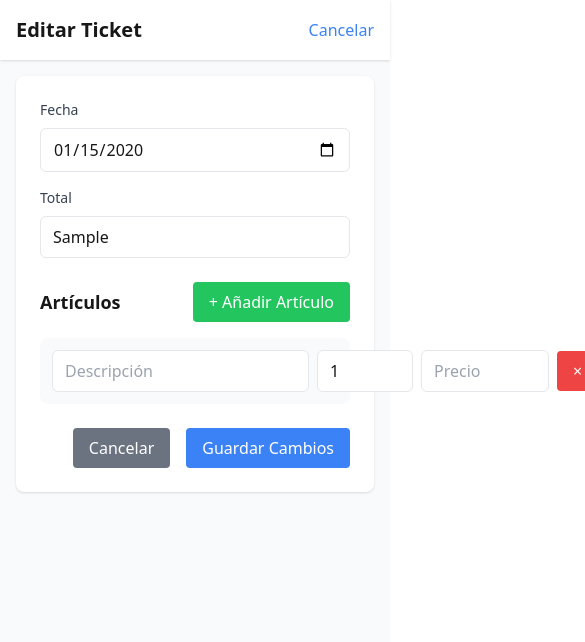
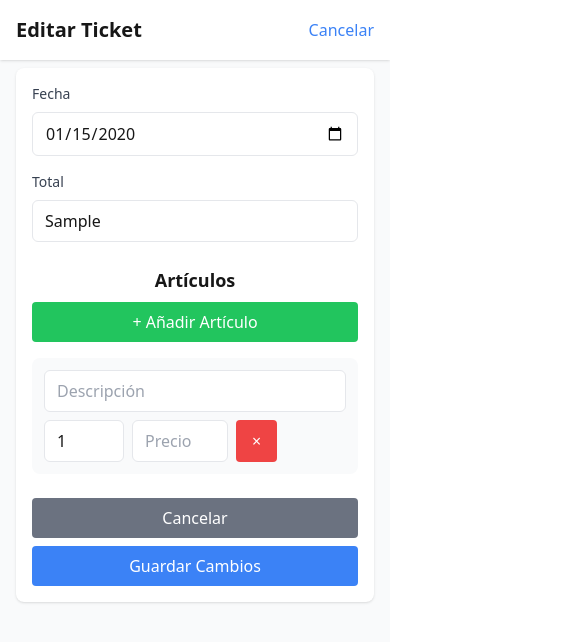
Before and after one commit to CaraiApp/tickets-app, a Next.js app: page /tickets/editar/1 in a window 390 px wide. Both pictures are taken after typing "2020-01-15", "Sample" into the empty fields and a click on the button "+ Añadir Artículo". Shown: the top 642 px of the page, 585 px wide, since content can reach past the window. Built offline with nearby package versions, Linux system fonts and the light colour scheme; no server answers; the database is empty.

Commit message:
Descripción de los cambios

```diff
--- a/src/app/tickets/editar/[id]/page.js
+++ b/src/app/tickets/editar/[id]/page.js
@@ -140,7 +140,7 @@ export default function EditarTicket() {
   }
 
   return (
-    <div className="min-h-screen bg-gray-50 dark:bg-gray-900">
+    <div className="min-h-screen bg-gray-50 dark:bg-gray-900 pb-20">
       <header className="p-4 bg-white dark:bg-gray-800 shadow">
         <div className="container mx-auto flex justify-between items-center">
           <h1 className="text-xl font-bold">Editar Ticket</h1>
@@ -150,8 +150,8 @@ export default function EditarTicket() {
         </div>
       </header>
 
-      <div className="container mx-auto p-4 max-w-2xl">
-        <div className="bg-white dark:bg-gray-800 rounded-lg shadow p-6 mb-6">
+      <div className="container mx-auto px-4 py-2 max-w-2xl">
+        <div className="bg-white dark:bg-gray-800 rounded-lg shadow p-4 sm:p-6 mb-6">
           <div className="grid grid-cols-1 md:grid-cols-2 gap-4 mb-4">
             <div>
               <label className="block text-sm font-medium text-gray-700 dark:text-gray-300 mb-2">
@@ -185,7 +185,7 @@ export default function EditarTicket() {
               <img
                 src={imagenUrl}
                 alt="Ticket"
-                className="max-w-full h-auto max-h-96 mx-auto rounded-md"
+                className="max-w-full h-auto max-h-96 mx-auto rounded-md object-contain"
               />
               <input
                 type="text"
@@ -198,11 +198,11 @@ export default function EditarTicket() {
           )}
 
           <div className="mt-6">
-            <div className="flex justify-between items-center mb-4">
-              <h3 className="text-lg font-semibold">Artículos</h3>
+            <div className="flex flex-col sm:flex-row justify-between items-center mb-4">
+              <h3 className="text-lg font-semibold mb-2 sm:mb-0">Artículos</h3>
               <button
                 onClick={addItem}
-                className="bg-green-500 hover:bg-green-600 text-white py-2 px-4 rounded"
+                className="bg-green-500 hover:bg-green-600 text-white py-2 px-4 rounded w-full sm:w-auto"
               >
                 + Añadir Artículo
               </button>
@@ -212,29 +212,30 @@ export default function EditarTicket() {
               {items.map((item, index) => (
                 <div
                   key={index}
-                  className="flex items-center space-x-2 bg-gray-50 dark:bg-gray-700 p-3 rounded-lg"
+                  className="flex flex-col sm:flex-row items-center space-y-2 sm:space-y-0 sm:space-x-2 bg-gray-50 dark:bg-gray-700 p-3 rounded-lg"
                 >
                   <input
                     type="text"
                     placeholder="Descripción"
                     value={item.descripcion}
                     onChange={(e) => updateItem(index, 'descripcion', e.target.value)}
-                    className="flex-grow px-3 py-2 border rounded-md dark:bg-gray-600 dark:border-gray-500"
+                    className="w-full sm:flex-grow px-3 py-2 border rounded-md dark:bg-gray-600 dark:border-gray-500"
                   />
+                  <div className="w-full sm:w-auto flex space-x-2">
                     <input
                       type="number"
-                    placeholder="Cantidad"
+                      placeholder="Cant."
                       value={item.cantidad}
                       onChange={(e) => updateItem(index, 'cantidad', e.target.value)}
                       min="1"
-                    className="w-24 px-3 py-2 border rounded-md dark:bg-gray-600 dark:border-gray-500"
+                      className="w-20 px-3 py-2 border rounded-md dark:bg-gray-600 dark:border-gray-500"
                     />
                     <input
                       type="text"
                       placeholder="Precio"
                       value={item.precio}
                       onChange={(e) => updateItem(index, 'precio', e.target.value)}
-                    className="w-32 px-3 py-2 border rounded-md dark:bg-gray-600 dark:border-gray-500"
+                      className="w-24 px-3 py-2 border rounded-md dark:bg-gray-600 dark:border-gray-500"
                     />
                     <button
                       onClick={() => removeItem(index)}
@@ -243,20 +244,21 @@ export default function EditarTicket() {
                       &times;
                     </button>
                   </div>
+                </div>
               ))}
             </div>
           </div>
 
-          <div className="mt-6 flex justify-end space-x-4">
+          <div className="mt-6 flex flex-col sm:flex-row justify-end space-y-2 sm:space-y-0 sm:space-x-4">
             <button
               onClick={() => router.push(`/tickets/${id}`)}
-              className="bg-gray-500 hover:bg-gray-600 text-white py-2 px-4 rounded"
+              className="w-full sm:w-auto bg-gray-500 hover:bg-gray-600 text-white py-2 px-4 rounded"
             >
               Cancelar
             </button>
             <button
               onClick={guardarCambios}
-              className="bg-blue-500 hover:bg-blue-600 text-white py-2 px-4 rounded"
+              className="w-full sm:w-auto bg-blue-500 hover:bg-blue-600 text-white py-2 px-4 rounded"
             >
               Guardar Cambios
             </button>
@@ -267,7 +269,7 @@ export default function EditarTicket() {
       {/* Modal de Confirmación */}
       {mostrarConfirmacion && (
         <div className="fixed inset-0 bg-black bg-opacity-50 flex items-center justify-center z-50">
-          <div className="bg-white dark:bg-gray-800 p-8 rounded-lg shadow-xl text-center">
+          <div className="bg-white dark:bg-gray-800 p-6 rounded-lg shadow-xl text-center max-w-sm w-full mx-4">
             <svg
               className="mx-auto mb-4 w-16 h-16 text-green-500"
               fill="none"
```
Lines whose indentation alone changed are shown as unchanged.
